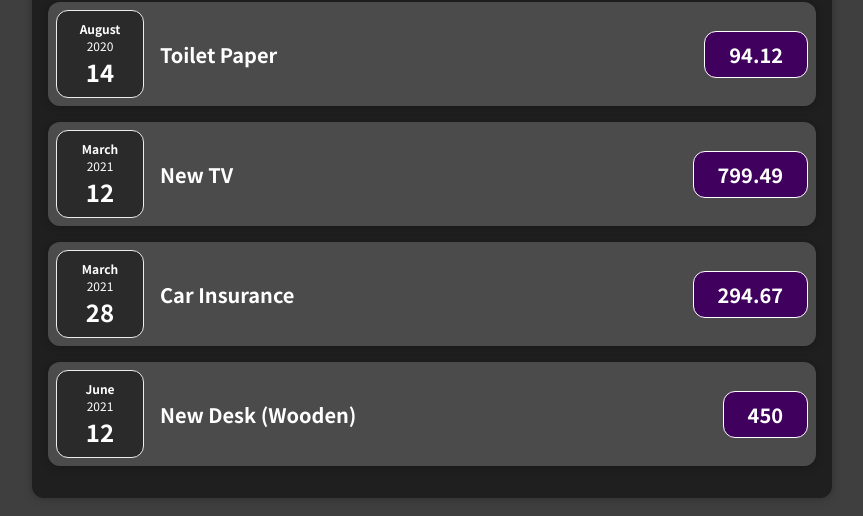
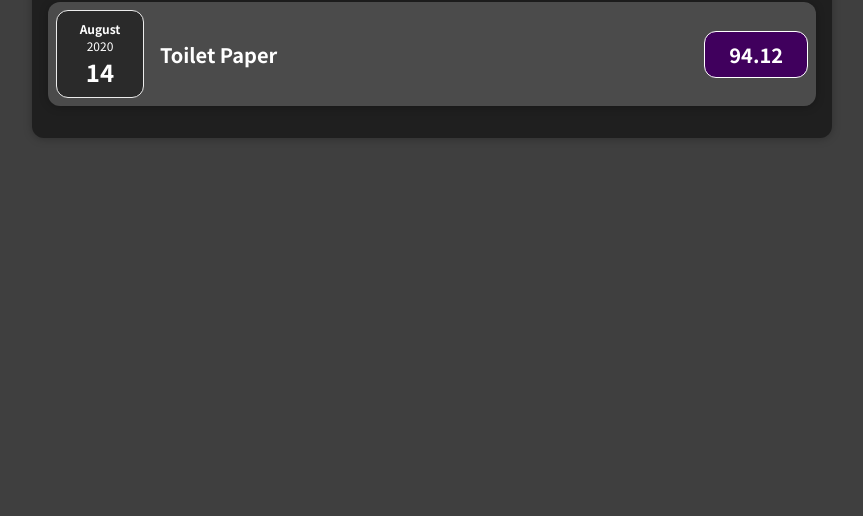
Before and after one commit to walt-wood/web-finances-app, a React (Create React App) app: page / in a window 1280 px wide. Shown: the part 366-882 px from the top of the page, without its empty margins (208-1071 px from the left). After the commit the page ends 800 px from the top, so only its background shows below. Built offline with nearby package versions, Linux system fonts and the light colour scheme.

Commit message:
Through @67

```diff
--- a/src/App.js
+++ b/src/App.js
@@ -1,9 +1,8 @@
-import ExpenseItem from "./components/Expenses/ExpenseItem";
 import Expenses from "./components/Expenses/Expenses";
 import NewExpense from "./components/NewExpense/NewExpense";
+import { useState } from "react";
 
-const App = () => {
-  const expenses = [
+const DUMMY_EXPENSES = [
   {
     id: "e1",
     title: "Toilet Paper",
@@ -24,10 +23,14 @@ const App = () => {
     date: new Date(2021, 5, 12),
   },
 ];
+const App = () => {
+  const [expenses, setExpenses] = useState(DUMMY_EXPENSES);
 
   const addExpenseHandler = (expense) => {
-    console.log("App expense");
-    console.log(expense);
+    // push new expense and copy old expenses
+    setExpenses((prevExpenses) => {
+      return [expense, ...expenses];
+    });
   };
 
   // To send data from a child component to a sibling component we must send data to root component (App in this case)
--- a/src/components/Expenses/Expenses.css
+++ b/src/components/Expenses/Expenses.css
@@ -5,3 +5,7 @@
   width: 50rem;
   max-width: 95%;
 }
+
+.default {
+  color: white;
+}
--- a/src/components/Expenses/Expenses.js
+++ b/src/components/Expenses/Expenses.js
@@ -10,32 +10,41 @@ const Expenses = (props) => {
   const filterChangeHandler = (selectedYear) => {
     setFilteredYear(selectedYear);
   };
+
+  const filteredExpenses = props.items.filter(
+    (expense) => expense.date.getFullYear().toString() === filteredYear
+  );
+
+  let expensesContent = <p className="default">No Expenses Found.</p>;
+  if (filteredExpenses.length > 0) {
+    expensesContent = filteredExpenses.map((expense) => (
+      <ExpenseItem
+        key={expense.id}
+        title={expense.title}
+        amount={expense.amount}
+        date={expense.date}
+      />
+    ));
+  }
+  /* Could also use this method b/c JS will return everything after &&.
+      {filteredExpenses.length === 0 && defaultMessage}
+      {filteredExpenses.length > 0 && filteredExpenses.map((expense) => {
+          return (
+            <ExpenseItem
+              key={expense.id}
+              title={expense.title}
+              amount={expense.amount}
+              date={expense.date}
+            />
+          );}
+  */
   return (
     <Card className="expenses">
       <ExpenseFilter
         selected={filteredYear}
         onChangeFilter={filterChangeHandler}
       />
-      <ExpenseItem
-        title={props.items[0].title}
-        amount={props.items[0].amount}
-        date={props.items[0].date}
-      />
-      <ExpenseItem
-        title={props.items[1].title}
-        amount={props.items[1].amount}
-        date={props.items[1].date}
-      />
-      <ExpenseItem
-        title={props.items[2].title}
-        amount={props.items[2].amount}
-        date={props.items[2].date}
-      />
-      <ExpenseItem
-        title={props.items[3].title}
-        amount={props.items[3].amount}
-        date={props.items[3].date}
-      />
+      {expensesContent}
     </Card>
   );
 };
--- /dev/null
+++ b/src/components/Expenses/ExpensesList.js
@@ -0,0 +1,3 @@
+const ExpensesList = () => {};
+
+export default ExpensesList;
--- a/src/components/NewExpense/NewExpense.js
+++ b/src/components/NewExpense/NewExpense.js
@@ -7,10 +7,10 @@ const NewExpense = (props) => {
     const expenseData = {
       ...enteredExpenseData,
       // this approach could produce duplicate keys..
-      id: Math.random().toString(),
+      id: crypto.randomUUID(),
     };
+    console.log(expenseData);
     // Send data upwards to App.js
-    props.onAddExpense(expenseData);
   };
 
   // onSaveExpenseData is a user made prop used to transfer data backwards up the component tree.
```
Also changed, not shown: src/components/Expenses/ExpensesList.css (added, +9 -0 lines). Lines whose indentation alone changed are shown as unchanged.
